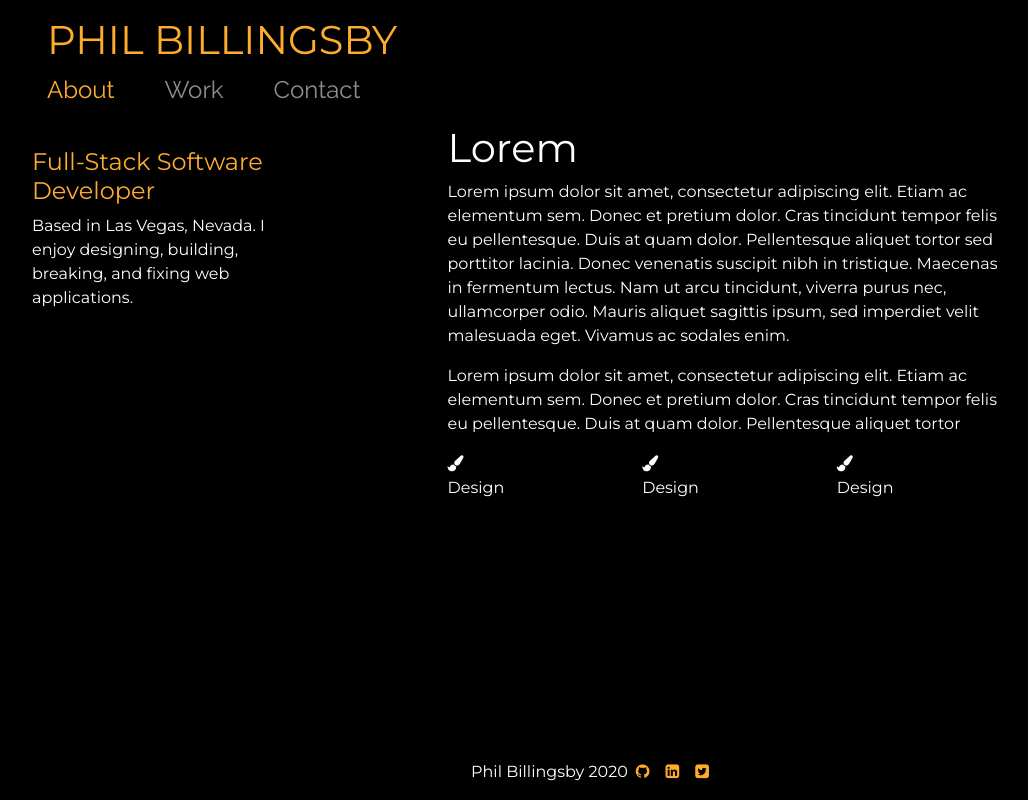
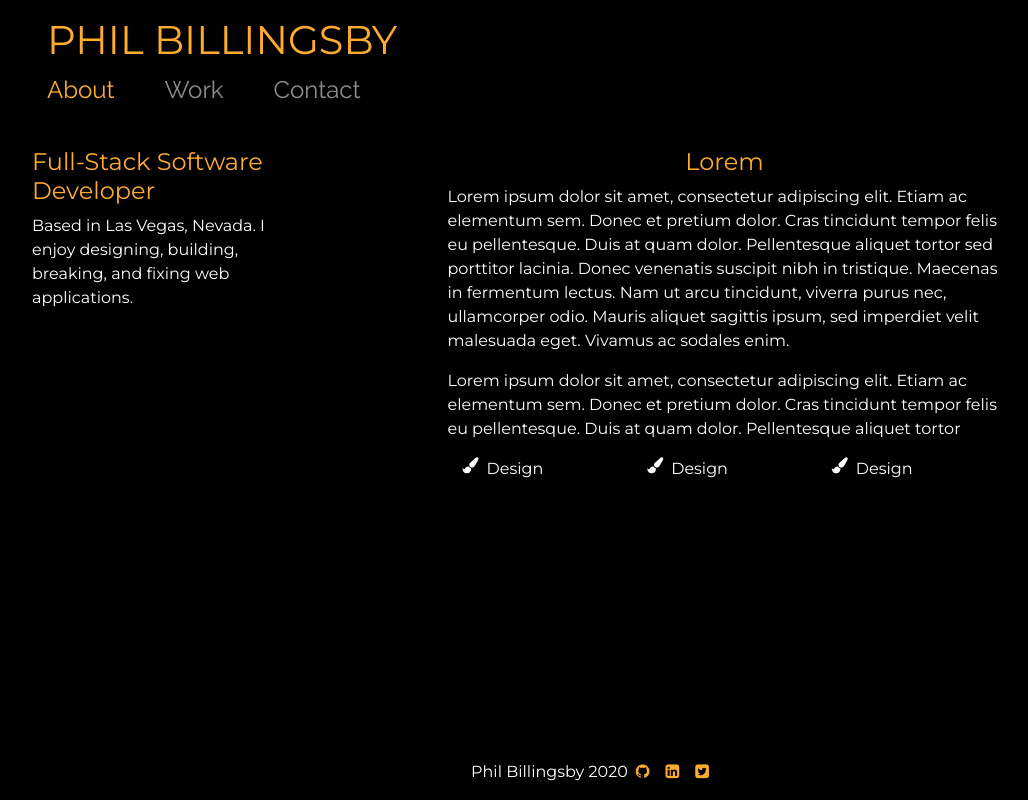
Before and after one commit to PBillingsby/PBillingsby.github.io, a React (Create React App) app: page / in a window 1280 px wide. Shown: the whole page, without its empty margins (54-1082 px from the left). Built offline with nearby package versions, Linux system fonts and the light colour scheme.

Commit message:
Add styling to icon spans

```diff
--- a/src/About.js
+++ b/src/About.js
@@ -12,9 +12,9 @@ const About = () => {
           </p>
         </div>
         <div className="main mx-auto w-50">
-          <div className="row">
+          <div className="row pt-4">
             <div className="col-lg">
-              <h1>Lorem</h1>
+              <h4 className="text-center orange-color">Lorem</h4>
               <p>
                 Lorem ipsum dolor sit amet, consectetur adipiscing elit. Etiam
                 ac elementum sem. Donec et pretium dolor. Cras tincidunt tempor
@@ -33,19 +33,19 @@ const About = () => {
               </p>
             </div>
           </div>
-          <div className="row">
-            <div className="col-sm">
-              <i className="fa fa-paint-brush"></i>
+          <div className="row mx-auto">
+            <span className="col-sm d-inline-flex">
+              <i className="fa fa-paint-brush pr-2"></i>
               <p>Design</p>
-            </div>
-            <div className="col-sm">
-              <i className="fa fa-paint-brush"></i>
+            </span>
+            <span className="col-sm d-inline-flex">
+              <i className="fa fa-paint-brush pr-2"></i>
               <p>Design</p>
-            </div>
-            <div className="col-sm">
-              <i className="fa fa-paint-brush"></i>
+            </span>
+            <span className="col-sm d-inline-flex">
+              <i className="fa fa-paint-brush pr-2"></i>
               <p>Design</p>
-            </div>
+            </span>
           </div>
         </div>
       </div>
```
